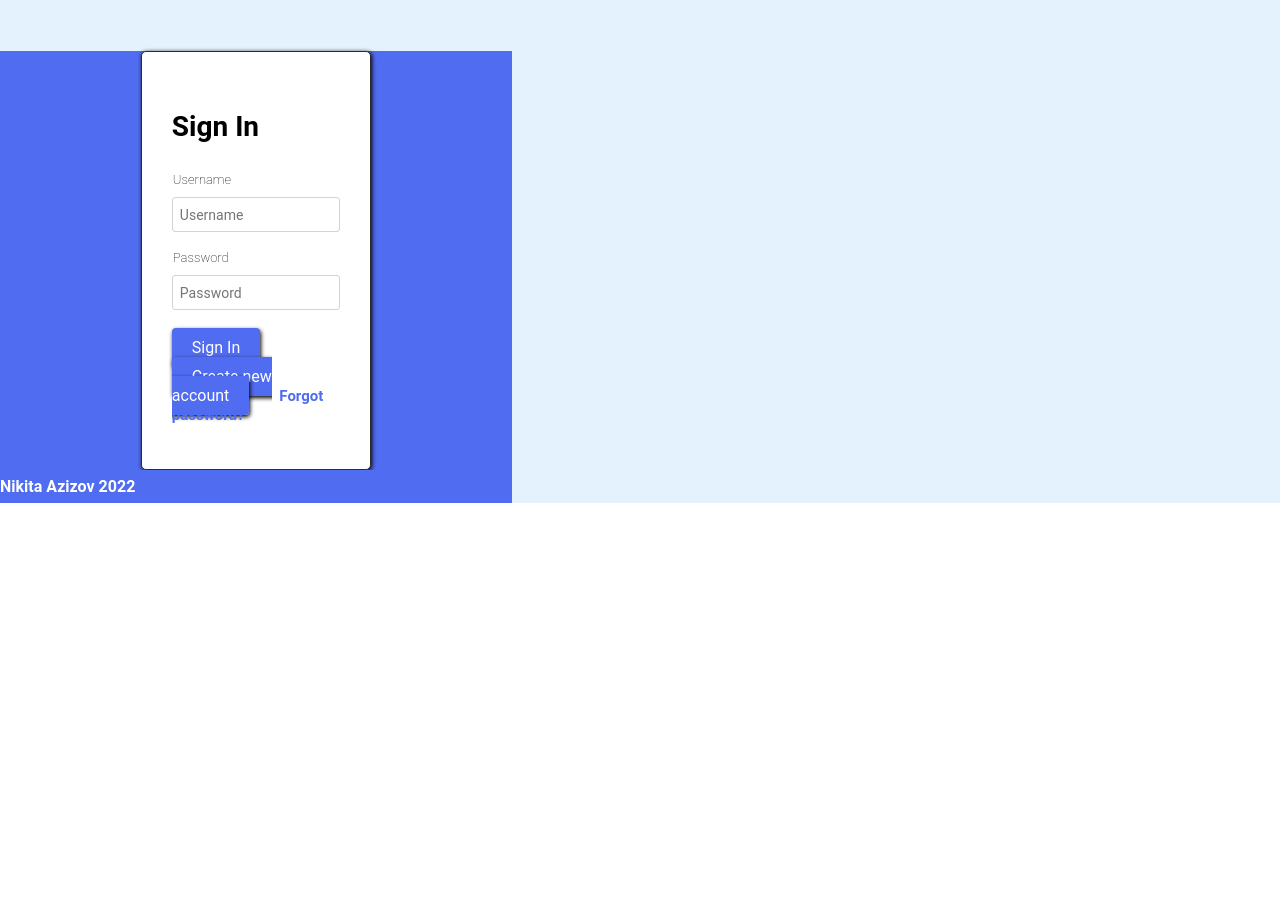
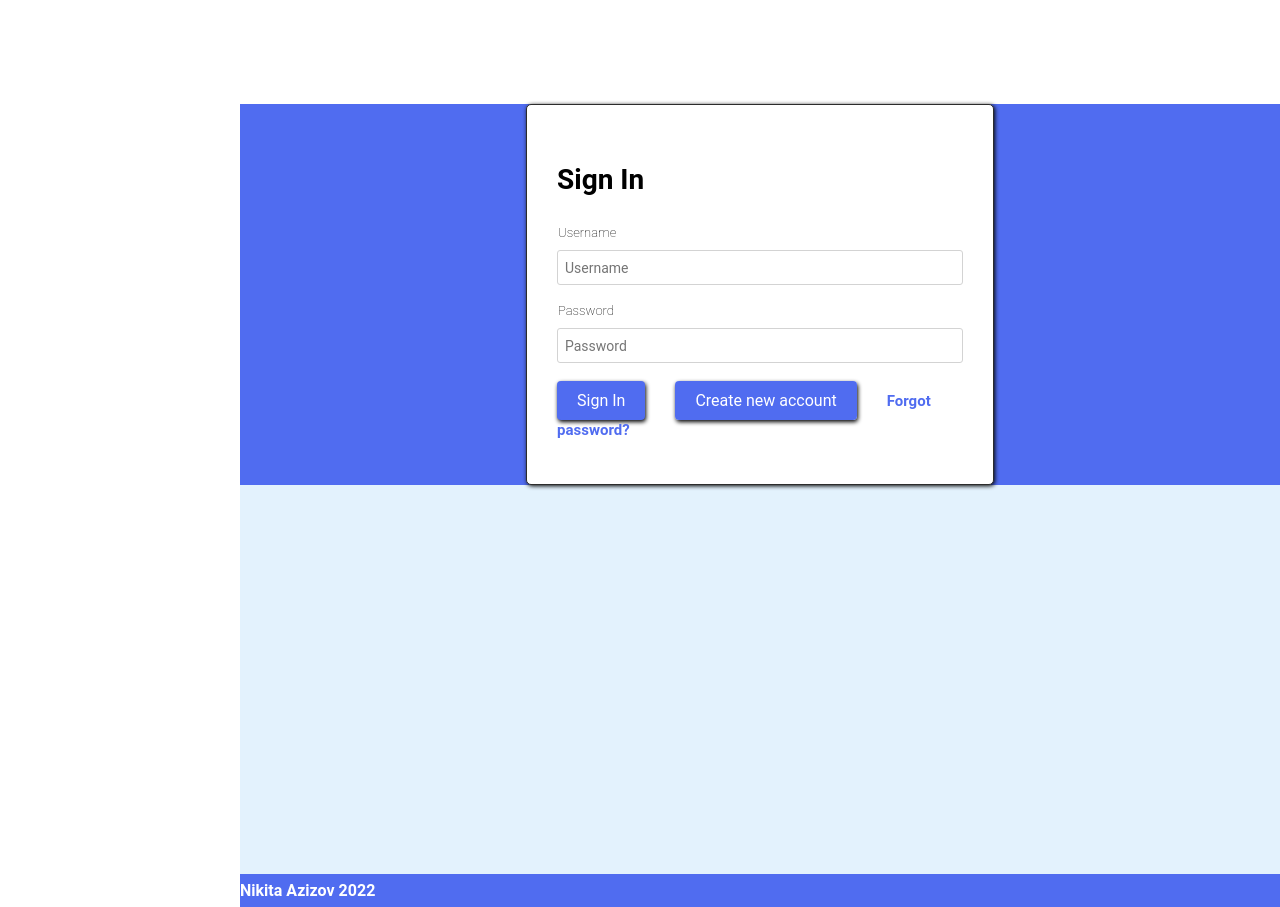
Before and after one commit to BG-dev/Project-TimeM, a React (Create React App) app in the folder Client/: page /login in a window 1280 px wide. Before the commit the page ends 800 px from the top, so only its background shows below. Built offline with nearby package versions, Linux system fonts and the light colour scheme.

Commit message:
fix container block

```diff
--- a/Client/src/App.jsx
+++ b/Client/src/App.jsx
@@ -10,9 +10,9 @@ function App() {
   const { isLoggedIn } = useAuth();
 
   return (
-    <div className="container">
+    <>
       {isLoggedIn && <Navbar />}
-      <div className="wrapper">
+      <div className="container">
         <div className="content">
           <Routes>
             <Route element={<PublicRoute />}>
@@ -41,7 +41,7 @@ function App() {
         </div>
         <Footer />
       </div>
-    </div>
+    </>
   );
 }
 
--- a/Client/src/components/Navbar/Navbar.scss
+++ b/Client/src/components/Navbar/Navbar.scss
@@ -1,12 +1,13 @@
 @import "../../scss/variables";
 
 .nav {
-  position: relative;
+  position: fixed;
   width: 240px;
   background-color: #ffffff;
   height: 100vh;
   padding: 10px 14px;
   transition: all 0.5s ease;
+  z-index: 100;
 
   .toggle{
     position: absolute;
@@ -33,6 +34,7 @@
       color: #000000;
       font-weight: 200;
       font-size: 40px;
+      transition: all 0.3s ease;
     }
   }
 
--- a/Client/src/scss/_app.scss
+++ b/Client/src/scss/_app.scss
@@ -2,18 +2,21 @@
 @import "normalize";
 
 .container {
-  display: flex;
+  position: relative;
+  left: 240px;
+  height: 100vh;
+  width: calc(100% - 240px);
+  transition: all 0.5s ease;
   background-color: $light-gray;
 
-  .wrapper {
-    display: flex;
-    flex-direction: column;
-    // width: 100%;
+  .content {
+    min-height: calc(100% - 30px);
   }
+}
 
-  .content {
-    flex: 1 0 auto;
-  }
+.nav.close ~ .container{
+  left: 80px;
+  width: calc(100% - 80px);
 }
 
 span {
```
